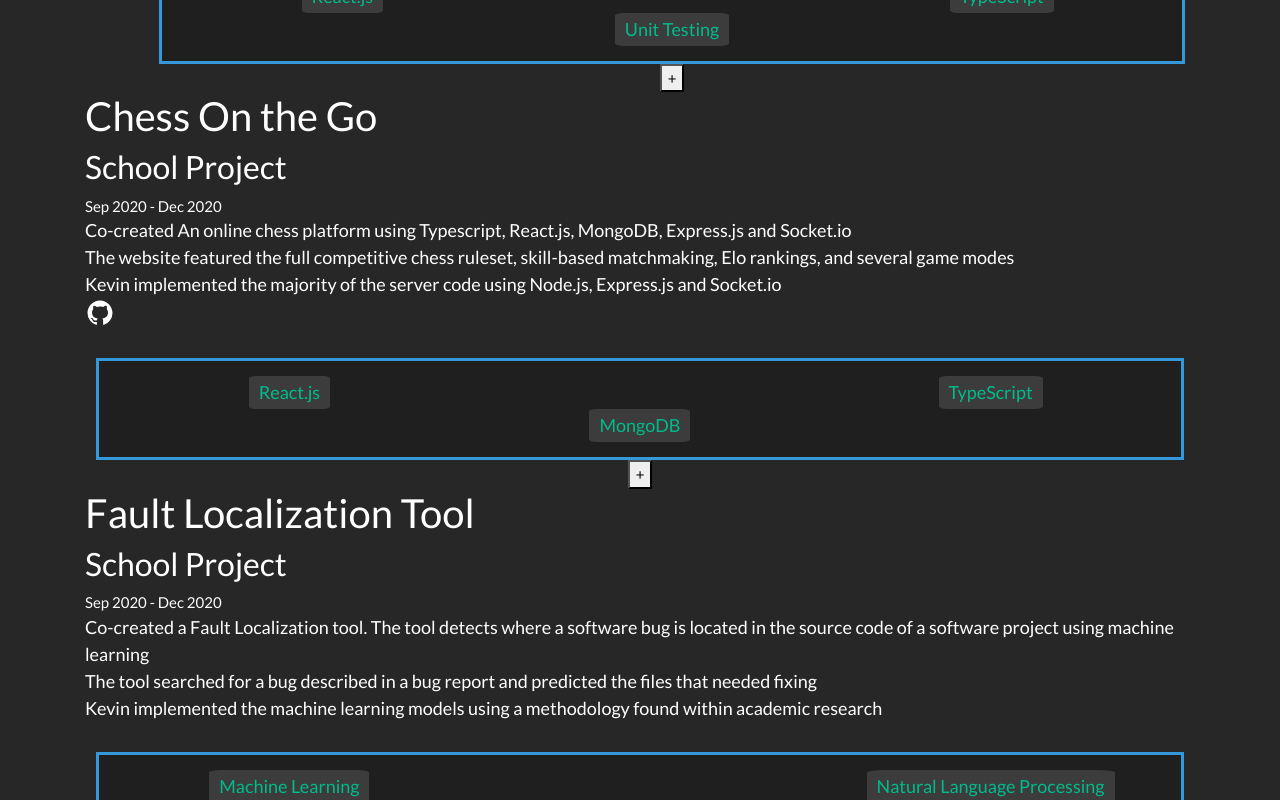
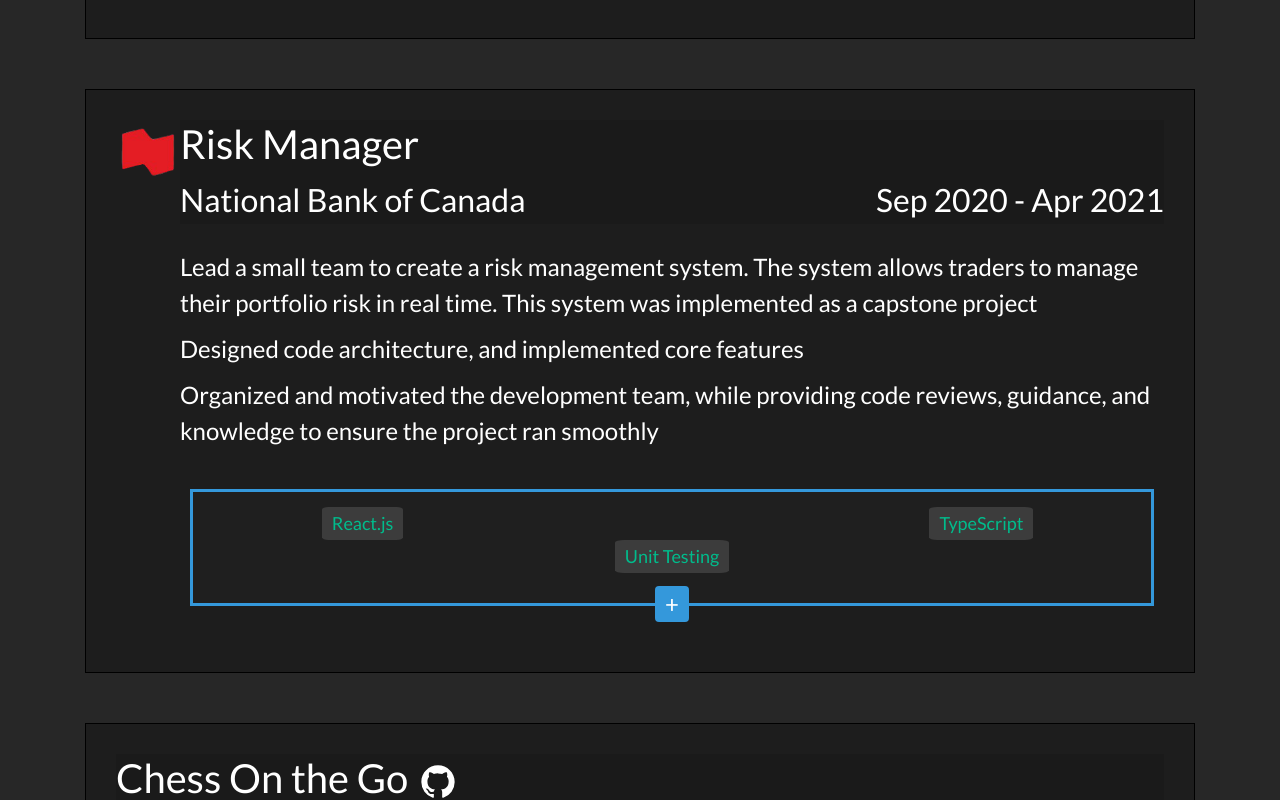
Before and after one commit to k-brereton/portfolio-site, a Next.js app: page /projects in a window 1280 px wide. Shown: the part 1120-1920 px from the top of the page. Built offline with nearby package versions, Linux system fonts and the light colour scheme.

Commit message:
made project components look good, and changed github icon sizes

```diff
--- a/components/CommonComponents.scss
+++ b/components/CommonComponents.scss
@@ -50,7 +50,6 @@
   width:100%;
   .skillsBox{
     padding-top: 50px;
-
   }
 }
 
@@ -62,9 +61,29 @@
     >div:nth-child(n) { grid-column: auto}
   }
 }
+.collapsableSkillsBoxOuter{
+  .skillsBox{
+    padding-bottom: 30px;
+  }
+}
+.collapseButton{
+  font-size: x-large;
+  position: relative;
+  padding: 0 10px;
+  z-index: 1;
+  top: -20px;
+  border-radius: 4px;
+  cursor:pointer;
+}
 
-.collapseButton{
-
+.jobTitleRow{
+  display:flex;
+  flex-direction: row;
+  align-items: center;
+  h2{
+    margin-right: 10px;
+    flex-wrap: wrap;
+  }
 }
 
 .jobTitleArea{
@@ -80,3 +99,12 @@
   flex-wrap: wrap;
   justify-content: space-between;
 }
+.jobTitleGithub{
+  width: 40px;
+  height: 40px;
+}
+
+.contactIcon{
+  color:#fff;
+  height: fit-content;
+}
--- a/components/CommonComponents.tsx
+++ b/components/CommonComponents.tsx
@@ -4,7 +4,6 @@
 import {ProjectTag} from "./ProjectComponents";
 import {PropsWithChildren, useState} from "react";
 import {AnimatePresence, motion} from "framer-motion";
-import {Media} from "react-bootstrap";
 
 export const VARIANT="dark"
 export const ICON_SIZE=30;
@@ -49,18 +48,18 @@
     </Head>
 }
 
-export function GitHubIcon({href}:{href:string}) {
-    return <a href={href} className="contactIcon"> <RiGithubFill size={ICON_SIZE}/> </a>;
+export function GitHubIcon({href,className}:{href:string, className:string}) {
+    return <a href={href} className="contactIcon"> <RiGithubFill className={className}/> </a>;
 }
 
-export function ContactMediaBar({showAboutLink}:{showAboutLink:boolean}) {
+export function ContactMediaBar({showAboutLink, iconClassName}:{showAboutLink:boolean,iconClassName:string}) {
     //hardcoded sizes, due to library.
     return <div>
-            <a href="https://www.linkedin.com/in/kevin-brereton/" className="contactIcon"> <RiLinkedinBoxFill size={ICON_SIZE}/> </a>
-            <GitHubIcon href="https://github.com/k-brereton/"/>
+            <a href="https://www.linkedin.com/in/kevin-brereton/" className="contactIcon"> <RiLinkedinBoxFill className={iconClassName}/> </a>
+            <GitHubIcon href="https://github.com/k-brereton/" className={iconClassName}/>
             {
                 showAboutLink && <Link href="/about" passHref>
-                    <a className="contactIcon"> <RiPhoneFill size={ICON_SIZE}/> </a>
+                    <a className="contactIcon"> <RiPhoneFill className={iconClassName}/> </a>
                 </Link>
             }
         </div>
@@ -133,11 +132,11 @@
             </motion.div>
         </AnimatePresence>;
     });
-    let body=<motion.div layout className={className} >
+    let body=<motion.div layout className={`collapsableSkillsBoxOuter ${className}`} >
         <motion.div className="skillsBox" layout >
             {links}
         </motion.div>
-        <button className="collapseButton" onClick={()=>setIsCollapsed(!isCollapsed)}>{buttonContent}</button>
+        <motion.div layout className="collapseButton" onClick={()=>setIsCollapsed(!isCollapsed)}>{buttonContent}</motion.div>
     </motion.div>;
 
     if(title===null){
@@ -158,10 +157,14 @@
     company:string;
     start:string;
     end:string;
+    githubLink:string|null;
 }
-export function JobTitle({title,company,start,end}:JobTitleProps) {
+export function JobTitle({title,company,start,end,githubLink}:JobTitleProps) {
     return <div className="jobTitleArea">
-        <h2>{title}</h2>
+        <div className="jobTitleRow">
+            <h2>{title}</h2>
+            {githubLink!==null&&<GitHubIcon href={githubLink} className="jobTitleGithub"/>}
+        </div>
         <div className="jobTitleCompanyRow">
             <div>{company}</div>
             <TimeRangeComponent start={start} end={end}/>
--- a/components/ExperienceComponents.tsx
+++ b/components/ExperienceComponents.tsx
@@ -17,9 +17,9 @@
     start:string;
     end:string;
 }
-
+// note there is a bit of a DRY violation currently between the project and experience components. I plan on eventually
+// changing it so they are sufficiently different to justify them being two different components.
 function JobComponent({company,company_logo,start,end,title, children, company_url}:PropsWithChildren<JobHeaderProps>) {
-    //todo decide whether experience/job will share a component or not
     return <div className={style.jobComponent}>
             {/*<motion.div     initial={{x:100}} animate={{x:200}}*/}
             {/*                transition={{ type: 'spring', restSpeed: 0.5 }}*/}
@@ -29,7 +29,7 @@
             <Media>
                 <a href={company_url}><Image src={company_logo} width={64} height={64} alt={`${company} logo`}/></a>
                 <Media.Body>
-                    <JobTitle title={title} company={company} start={start} end={end}/>
+                    <JobTitle title={title} company={company} start={start} end={end} githubLink={null}/>
                         {children}
                 </Media.Body>
             </Media>
--- a/components/ProjectComponents.module.scss
+++ b/components/ProjectComponents.module.scss
@@ -2,10 +2,8 @@
 @use "~bootswatch/dist/darkly/variables";
 
 .projectExplanation{
-  font-size: large;
-}
-.iconRow{
-// todo put on the other side
+  font-size: x-large;
+  margin-bottom: 10px;
 }
 .projSkillBox{
   margin-top: 30px;
@@ -15,5 +13,15 @@
     width:98%;
     max-width: 1200px;
   }
+  :global(.collapseButton){
+    background-color: variables.$cyan;
+  }
+  :global(.collapseButton):hover{
+    background-color: lighten(variables.$cyan,10%);
+  }
 }
-//todo do the button. Z axis thing in middle. And color it with the underline.
+
+.projectComponent{
+  @extend .impactBox;
+  margin-top: 50px;
+}
--- a/components/ProjectComponents.tsx
+++ b/components/ProjectComponents.tsx
@@ -1,10 +1,10 @@
 import {FunctionComponent} from "react";
-import {Container, Jumbotron, Media} from "react-bootstrap";
+import {Media} from "react-bootstrap";
 // @ts-ignore
 import style from "./ProjectComponents.module.scss";
 import Image from "next/image";
-import {CollapsableSkillsBox, GitHubIcon, SkillsBox, TimeRangeComponent} from "./CommonComponents";
-import {AnimateSharedLayout, motion} from "framer-motion";
+import {CollapsableSkillsBox, JobTitle, SkillsBox} from "./CommonComponents";
+import {motion} from "framer-motion";
 
 export const ALL_PROJECT_TAGS=["C++","C","Java","Android",
 "Python","Pandas.py","NumPy","Django","Django Rest Framework",
@@ -31,6 +31,7 @@
     readonly title:string;
     readonly company:string;
     readonly company_data:CompanyData|null;
+    readonly github_link:string|null;
     readonly start:string;
     readonly end:string;
     readonly component:FunctionComponent;
@@ -43,10 +44,12 @@
     collapsable?:boolean
 }
 
+// note there is a bit of a DRY violation currently between the project and experience components. I plan on eventually
+// changing it so they are sufficiently different to justify them being two different components.
 
 export function ProjectComponent({projectData,collapsable=true}:ProjectComponentProps){
 
-    const {component:Component,end,company_data,company,start,title, tags, showTags} = projectData;
+    const {component:Component,end,company_data,company,start,title, tags, showTags, github_link} = projectData;
     let skillBox=null;
     if(showTags){
         if(collapsable){
@@ -58,9 +61,7 @@
     }
     let body =<>
         <motion.div layout>
-            <h2>{title}</h2>
-            <h3>{company}</h3>
-            <TimeRangeComponent start={start} end={end}/>
+            <JobTitle githubLink={github_link} title={title} company={company} start={start} end={end}/>
             <Component />
         </motion.div>
         {skillBox }
@@ -80,12 +81,9 @@
         </>
     }
 
-    return <motion.div className="projectComponent" layout>
-            <Container>
+    return <motion.div className={style.projectComponent} layout>
                 {body}
-            </Container>
         </motion.div>
-
 }
 
 
@@ -93,6 +91,7 @@
     title:"Portfolio Site",
     company:"Personal Project",
     company_data:null,
+    github_link:"https://github.com/k-brereton/portfolio-site",
     start:"2021-05-01",
     end:"2021-05-01",
     component:ResumeSiteComponent,
@@ -102,7 +101,6 @@
 export function ResumeSiteComponent() {
     return <>
         <div className={style.projectExplanation} > Created the site you are on right now using Next.js and Typescript </div>
-        <div className={style.iconRow}><GitHubIcon href="https://github.com/k-brereton/portfolio-site"/> </div>
     </>
 }
 
@@ -110,6 +108,7 @@
     title:"ComOptionAnalytics",
     company:"National Bank of Canada",
     company_data:{logo:"/images/nbc_logo.png",url:"https://www.nbc.ca/"},
+    github_link:null,
     start:"2019-06-01",
     end:"2020-08-01",
     component:ComOptionAnalyticsComponent,
@@ -121,6 +120,7 @@
 export function ComOptionAnalyticsComponent () {
     return <>
         <div className={style.projectExplanation} > Created the ComOptionAnalytics system for one of the banks hedge funds. This system analyzes option contracts, giving real time pricing and risk profiles</div>
+        <div className={style.projectExplanation}>
         <div> This system includes:</div>
         <ul>
             <li>A central server which pulls market data from various sources to provide real time data analysis</li>
@@ -129,6 +129,7 @@
             <li>A tool for analyzing potential trades</li>
             <li>Several more tools for gathering, evaluating, and analyzing market data</li>
         </ul>
+        </div>
         <div className={style.projectExplanation}>Applied his knowledge of test-driven development, requirements engineering, and MVC architecture to make the ComOptionAnalytics system fast, accurate and easy to use</div>
     </>
 }
@@ -137,6 +138,7 @@
     title:"Risk Manager",
     company:"National Bank of Canada",
     company_data:{logo:"/images/nbc_logo.png",url:"https://www.nbc.ca/"},
+    github_link:null,
     start:"2020-09-01",
     end:"2021-04-01",
     component:RiskManagerComponent,
@@ -156,6 +158,7 @@
     title:"Chess On the Go",
     company:"School Project",
     company_data:null,
+    github_link:"https://github.com/yashharanb/ChessOnTheGo",
     start:"2020-09-01",
     end:"2020-12-01",
     component:ChessOnTheGoComponent,
@@ -169,7 +172,6 @@
             <div className={style.projectExplanation} > Co-created An online chess platform  using Typescript, React.js, MongoDB, Express.js and Socket.io </div>
             <div className={style.projectExplanation} > The website featured the full competitive chess ruleset, skill-based matchmaking, Elo rankings, and several game modes  </div>
             <div className={style.projectExplanation} > Kevin implemented the majority of the server code using Node.js, Express.js and Socket.io </div>
-            <div className={style.iconRow}><GitHubIcon href="https://github.com/yashharanb/ChessOnTheGo"/> </div>
         </>
 }
 
@@ -177,6 +179,7 @@
     title:"Fault Localization Tool",
     company:"School Project",
     company_data:null,
+    github_link:null,
     start:"2020-09-01",
     end:"2020-12-01",
     component:FaultLocalizationToolComponent,
@@ -197,6 +200,7 @@
     title:"Amazon Review Analyzer",
     company:"School Project",
     company_data:null,
+    github_link:null,
     start:"2020-09-01",
     end:"2020-12-01",
     component:AmazonReviewAnalysis,
@@ -216,6 +220,7 @@
     title:"TwitchVids",
     company:"School Project",
     company_data:null,
+    github_link:"https://github.com/k-brereton/Seng401FinalProject",
     start:"2019-01-01",
     end:"2019-03-01",
     component:TwitchVidsComponent,
@@ -232,7 +237,6 @@
         <div className={style.projectExplanation}>
             Implemented the majority of the server code, including the Laravel models, controllers, and the Twitch API integration
         </div>
-        <div className={style.iconRow}><GitHubIcon href="https://github.com/k-brereton/Seng401FinalProject"/> </div>
     </>
 }
 
@@ -240,6 +244,7 @@
     title:"Car Visualizer",
     company:"School Project",
     company_data:null,
+    github_link:"https://github.com/k-brereton/Seng471Prototype",
     start:"2019-01-01",
     end:"2019-03-01",
     component:CarVisualizerComponent,
@@ -253,7 +258,6 @@
         <div className={style.projectExplanation}>
             Implemented the majority of the server code, including the Laravel models and controllers
         </div>
-        <div className={style.iconRow}><GitHubIcon href="https://github.com/k-brereton/Seng471Prototype"/> </div>
     </>
 
 }
@@ -262,6 +266,7 @@
     title:"Parking Data Management System",
     company:"Personal Project",
     company_data:null,
+    github_link:null,
     start:"2018-04-01",
     end:"2018-08-01",
     component:ParkingDataManagementSystemComponent,
@@ -271,7 +276,7 @@
 
 export function ParkingDataManagementSystemComponent() {
     return <>
-        <div className={style.projectExplanation} >Collaborated with 3 people to create a highly modular Java Swing application for collecting and organizing data from parking security companies. His efforts resulted in an expandable and easy to use software core to base further projects off of</div>
+        <div className={style.projectExplanation}>Collaborated with 3 people to create a highly modular Java Swing application for collecting and organizing data from parking security companies. His efforts resulted in an expandable and easy to use software core to base further projects off of</div>
         <div className={style.projectExplanation}>Designed a Self-Checking Database core which automatically detects data Integrity flaws, creating an easy to use and intuitive database communication</div>
         <div className={style.projectExplanation}>Expanded his knowledge by porting the system over to android</div>
     </>
@@ -281,6 +286,7 @@
     title:"Book Ordering System",
     company:"School Project",
     company_data:null,
+    github_link:null,
     start:"2018-09-01",
     end:"2018-12-01",
     component:BookOrderingSystemComponent,
@@ -297,6 +303,7 @@
     title:"Desire2Love (D2L)",
     company:"School Project",
     company_data:null,
+    github_link:null,
     start:"2018-01-01",
     end:"2018-04-01",
     component:DesireToLoveComponent,
@@ -321,6 +328,7 @@
     title:"Additional Experience",
     company:"School Projects",
     company_data:null,
+    github_link:null,
     start:"2020-09-01",
     end:"2020-12-01",
     component:ReactMisc,
@@ -339,6 +347,7 @@
     title:"Additional C++ Experience",
     company:"School Projects",
     company_data:null,
+    github_link:null,
     start:"2017-09-01",
     end:"2021-04-01",
     component:CppMiscComponent,
@@ -348,7 +357,7 @@
 export function CppMiscComponent() {
     return <>
         <div className={style.projectExplanation} > Implemented various smaller C and C++ projects, including:</div>
-        <ul>
+        <ul className={style.projectExplanation}>
             <li>An HTTP proxy server</li>
             <li>A small compression engine</li>
             <li>Various embedded systems, such as a remote for a remote controlled car </li>
@@ -364,6 +373,7 @@
     title:"Additional Experience",
     company:"School Projects",
     company_data:null,
+    github_link:null,
     start:"2020-09-01",
     end:"2021-04-01",
     component:PandasMiscComponent,
@@ -378,6 +388,7 @@
     title:"Additional Java Experience",
     company:"School Projects",
     company_data:null,
+    github_link:null,
     start:"2016-09-01",
     end:"2018-12-01",
     component:JavaMiscComponent,
--- a/globals.scss
+++ b/globals.scss
@@ -2,14 +2,6 @@
 
 $theme-blue:#33667F;
 
-.contactIcon{
-    color:#fff
-}
-
-.hidden{
-    visibility: hidden;
-    display: none;
-}
 
 .centering{
     display: inline-flex;
--- a/pages/about.tsx
+++ b/pages/about.tsx
@@ -17,15 +17,15 @@
         <div className="centering">
             <Container className={style.mainArea}>
                 <Image src="/images/kevin_picture.jpg" className={style.myImage} height={MY_IMAGE_SIZE} width={MY_IMAGE_SIZE}/>
-                <ContactMediaBar showAboutLink={false}/>
+                <ContactMediaBar showAboutLink={false} iconClassName={style.iconClass}/>
                 <h2 className="display-4">Kevin Brereton</h2>
                 <div className={style.textArea}>
                     Hi, I am a freshly graduated software developer from Calgary, Alberta. I am passionate about coding, and design principles. While I have stellar grades and impressive projects, my largest source of experience is from the year I spent on internship developing applications for one of the National Bank of Canada's hedge funds. I am also an avid chess player, and fan of cats.
                 </div>
                 <div className={style.contactArea}>
                     {/*email/phone basic obfuscation. Nothing complex but good enough for most spammers*/}
-                    <Row><RiPhoneFill size={ICON_SIZE} className={style.aboutContactIcon}/> 403 <span className="hidden"> plz no spam</span>- 400 <span className="hidden"> plz</span> - 0901 </Row>
-                    <Row><HiOutlineMail size={ICON_SIZE} className={style.aboutContactIcon}/> kevin<span className="hidden"> kldas;jfa</span>.brereton1<span className="hidden"> daaasc</span>@gmail<span className="hidden"> .ca</span>.com </Row>
+                    <Row><RiPhoneFill size={ICON_SIZE} className={style.aboutContactIcon}/> 403 <span className={style.hidden}> plz no spam</span>- 400 <span className={style.hidden}> plz</span> - 0901 </Row>
+                    <Row><HiOutlineMail size={ICON_SIZE} className={style.aboutContactIcon}/> kevin<span className={style.hidden}> kldas;jfa</span>.brereton1<span className={style.hidden}> daaasc</span>@gmail<span className={style.hidden}> .ca</span>.com </Row>
                 </div>
             </Container>
         </div>
--- a/pages/index.module.scss
+++ b/pages/index.module.scss
@@ -99,3 +99,8 @@
         font-size: x-large;
     }
 }
+
+.iconClass{
+    width: 40px;
+    height: 40px;
+}
--- a/pages/index.tsx
+++ b/pages/index.tsx
@@ -65,7 +65,7 @@
             <Image src={"/images/logo.png"} width={MAIN_IMAGE_DEFAULT_SIZE_PX} height={MAIN_IMAGE_DEFAULT_SIZE_PX}  />
         </motion.div>
         <motion.div variants={ABOUT_LINKS_VARIANT}>
-            <ContactMediaBar showAboutLink/>
+            <ContactMediaBar iconClassName={style.iconClass} showAboutLink/>
         </motion.div>
     </div>
 }
--- a/pages/projects.tsx
+++ b/pages/projects.tsx
@@ -2,6 +2,7 @@
 import {PROJECT_DATA, ProjectComponent} from "../components/ProjectComponents";
 import {AnimateSharedLayout} from "framer-motion";
 import {InitialPageAnimations} from "../components/CommonComponents";
+import {Container} from "react-bootstrap";
 
 export default function ProjectPage() {
     const dataToShow=PROJECT_DATA.map((data,index)=>(<ProjectComponent key={index} projectData={data}/>))
@@ -9,7 +10,11 @@
         <Head>
             <title>Kevin Brereton's Portfolio | Projects</title>
         </Head>
-        <h1 className="display-1 mainTitle">Projects</h1>
-        <AnimateSharedLayout>{dataToShow}</AnimateSharedLayout>
+        <Container>
+            <h1 className="display-1 mainTitle">Projects</h1>
+            <AnimateSharedLayout>
+                {dataToShow}
+            </AnimateSharedLayout>
+        </Container>
     </InitialPageAnimations>
 }
```
Also changed, not shown: pages/about.module.scss (+9 -0 lines).
